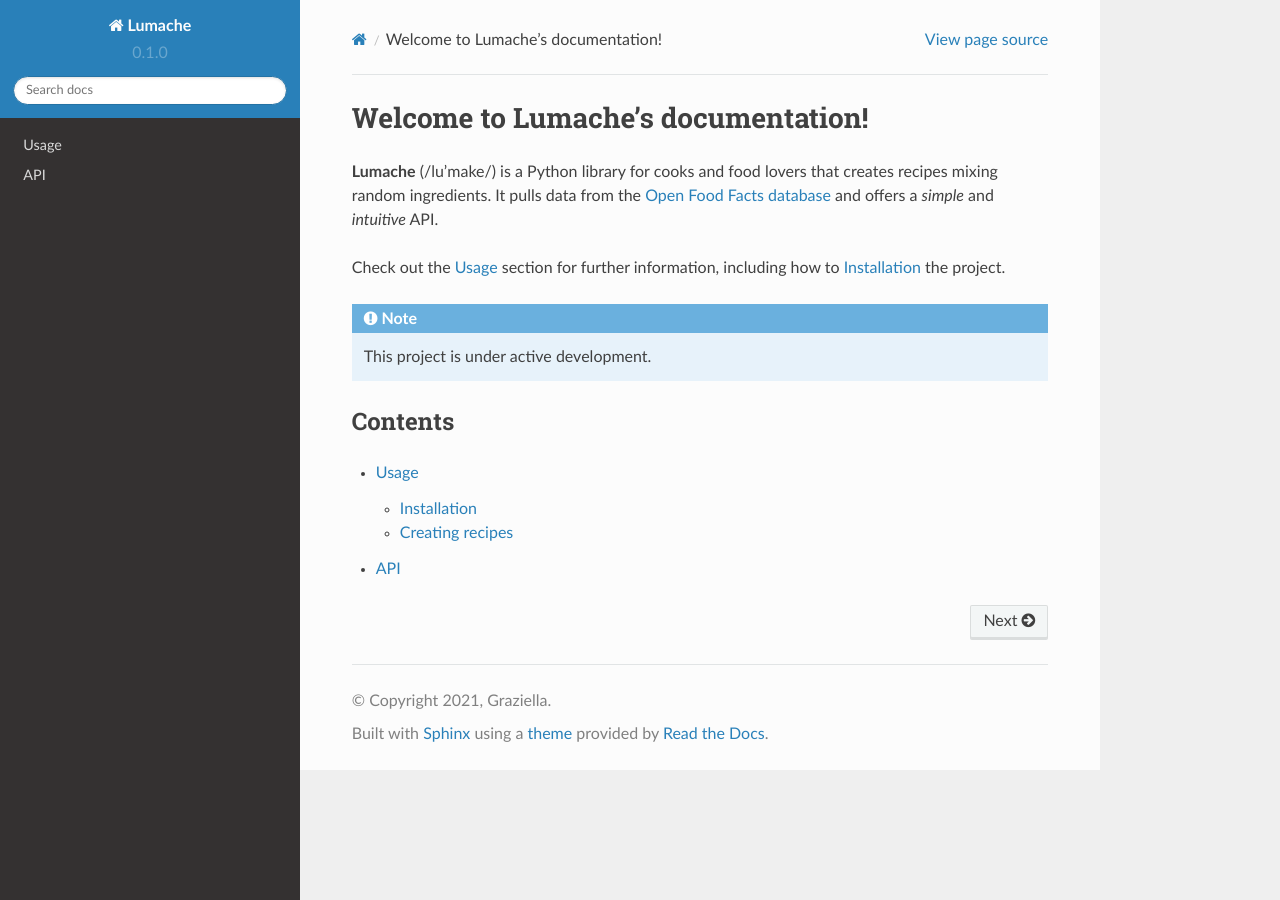
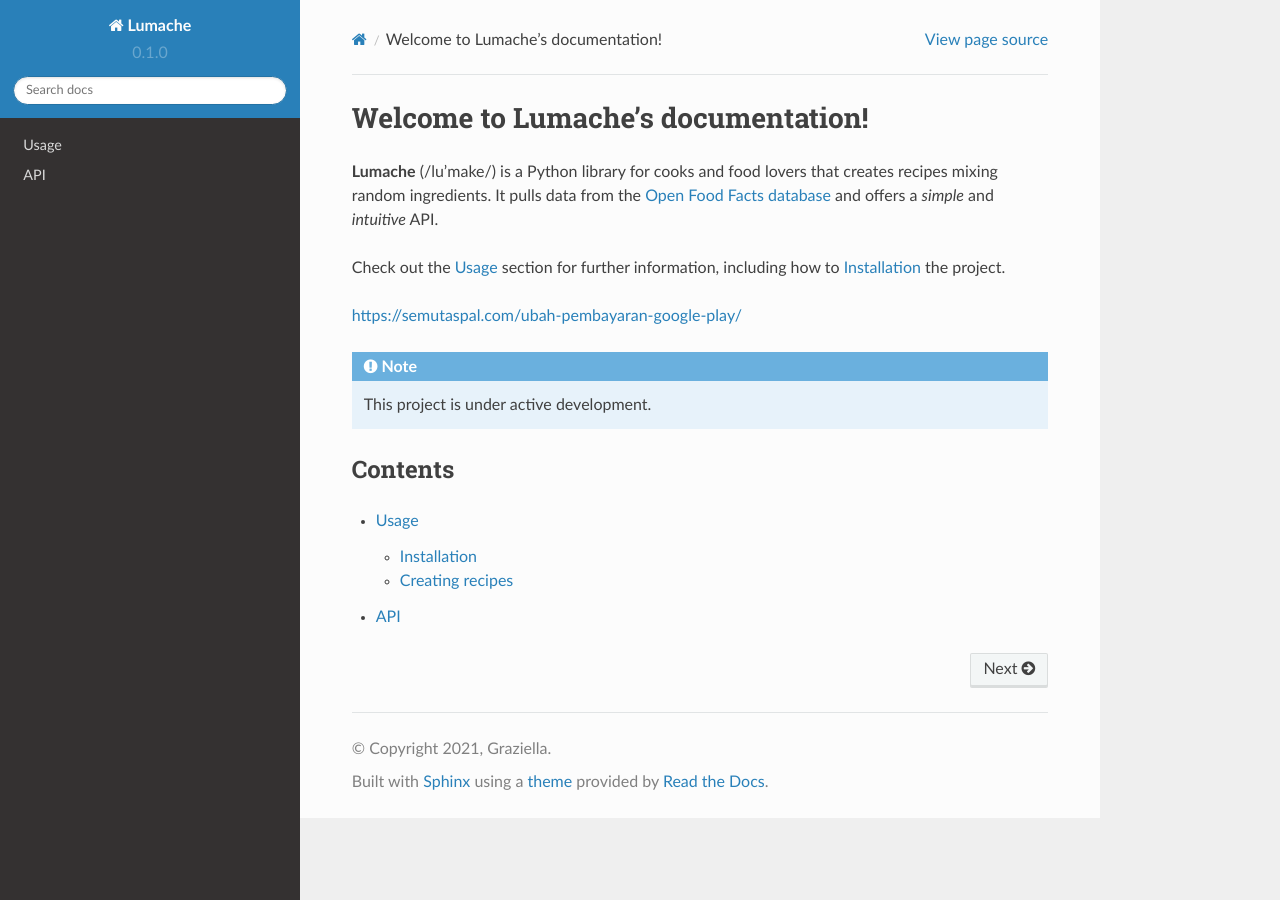
Before and after one commit to Quinta7878/reddon, a Sphinx documentation site: the page built from docs/source/index.rst, in a window 1280 px wide. Built offline with Sphinx 7.4.7 and the Read the Docs theme 2.0.0, drawn with Linux system fonts in a browser that asks for light colours; part of the change alters nothing that is shown.

Commit message:
Update index.rst

```diff
--- a/docs/source/index.rst
+++ b/docs/source/index.rst
@@ -8,6 +8,8 @@ and offers a *simple* and *intuitive* API.
 
 Check out the :doc:`usage` section for further information, including
 how to :ref:`installation` the project.
+
+https://semutaspal.com/ubah-pembayaran-google-play/
 
 .. note::
 
```
